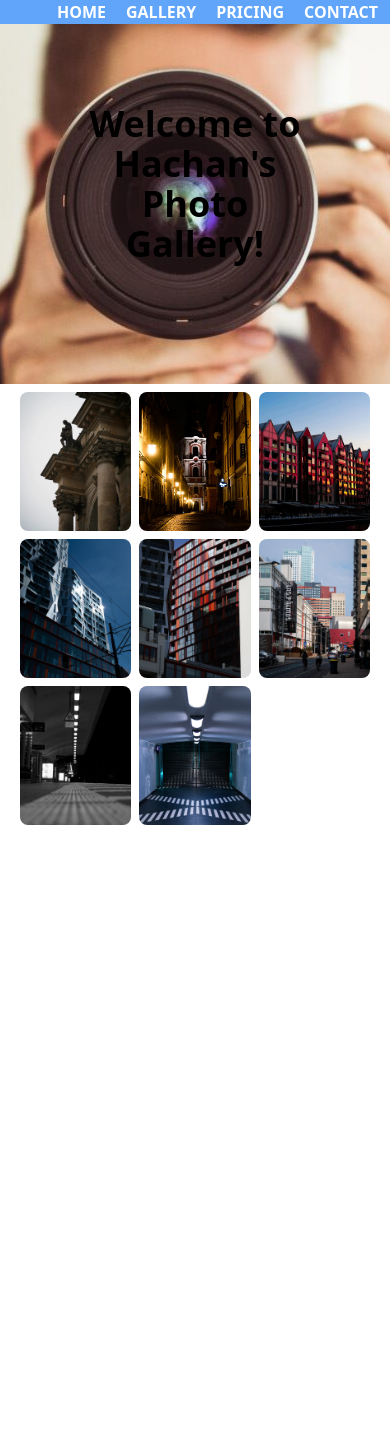
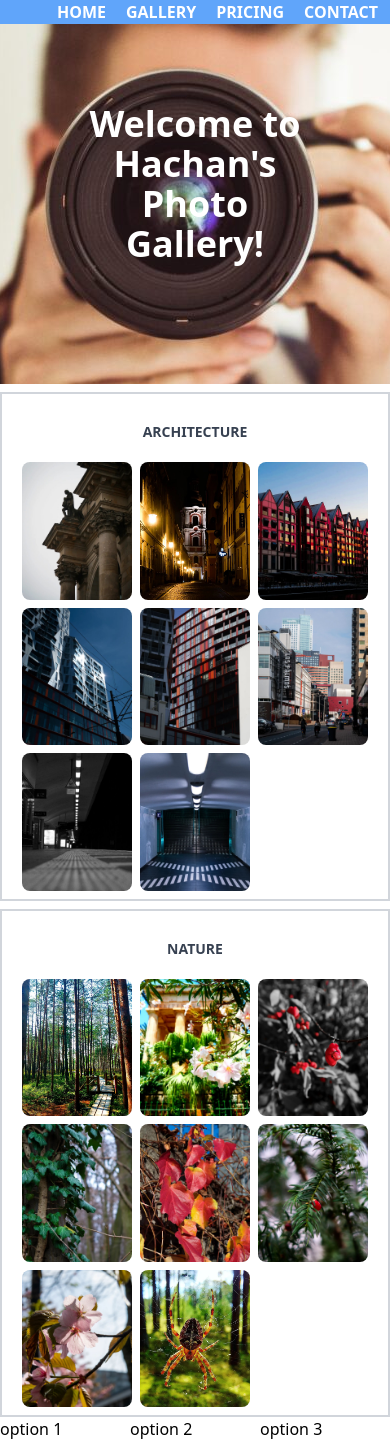
Before and after one commit to ionut1195/photo-gallery, a React (Create React App) app: page / in a window 390 px wide. Before the commit the page ends 844 px from the top, so only its background shows below. Built offline with nearby package versions, Linux system fonts and the light colour scheme.

Commit message:
added gallery sections

```diff
--- a/src/App.js
+++ b/src/App.js
@@ -1,16 +1,44 @@
-
 import Navbar from './components/Navbar';
 import Hero from './components/Hero';
 import Gallery from './components/Gallery';
-// import a1 from './photos/architecture/a1.webp'
+import Pricing from './components/Pricing';
+
+// import GalleryElement from './components/Gallery'
+import g1 from './photos/architecture/a1.webp'
+import g2 from './photos/architecture/a2.webp'
+import g3 from './photos/architecture/a3.webp'
+import g4 from './photos/architecture/a4.webp'
+import g5 from './photos/architecture/a5.webp'
+import g6 from './photos/architecture/a6.webp'
+import g7 from './photos/architecture/a7.webp'
+import g8 from './photos/architecture/a8.webp'
+
+import n1 from './photos/nature/n1.webp'
+import n2 from './photos/nature/n2.webp'
+import n3 from './photos/nature/n3.webp'
+import n4 from './photos/nature/n4.webp'
+import n5 from './photos/nature/n5.webp'
+import n6 from './photos/nature/n6.webp'
+import n7 from './photos/nature/n7.webp'
+import spider from './photos/nature/spider.webp'
+
+const architecture = [g1,g2,g3,g4,g5,g6,g7,g8]
+
+// const Arch = () => architecture.map(elem => <GalleryElement src={elem} />)
+const nature = [n1, n2, n3, n4, n5, n6, n7, spider]
+
 
 
 function App() {
   return (
 		<div>
 			<Navbar />
-			<Hero />
-			<Gallery section="architecture"/>
+			<Hero id='hero' />
+			<div id='gallery'>
+				<Gallery name="architecture" section={architecture}/>
+				<Gallery name="nature" section={nature}/>
+			</div>
+			<Pricing />
 		</div>
 
   );
--- a/src/components/Gallery.jsx
+++ b/src/components/Gallery.jsx
@@ -1,12 +1,4 @@
 import React from 'react';
-import g1 from '../photos/architecture/a1.webp'
-import g2 from '../photos/architecture/a2.webp'
-import g3 from '../photos/architecture/a3.webp'
-import g4 from '../photos/architecture/a4.webp'
-import g5 from '../photos/architecture/a5.webp'
-import g6 from '../photos/architecture/a6.webp'
-import g7 from '../photos/architecture/a7.webp'
-import g8 from '../photos/architecture/a8.webp'
 
 const GalleryElement = ({src}) => {
 	return (
@@ -18,20 +10,20 @@ const GalleryElement = ({src}) => {
 			</div>
 	)
 }
+const Els = ({sec}) => sec.map(elem => <GalleryElement src={elem} />)
 
-const Gallery = ({section}) => {
+
+const Gallery = ({name, section }) => {
 	return (
-		<section className="overflow-hidden text-gray-700" id={section}>
+		<section className="overflow-hidden text-gray-700 border-solid border-2
+		 border-gray-300 mt-2" id={name}>
+			<h2 className='font-bold transform uppercase text-center text-sm
+			sm:text-lg md:text-xl lg:text-2xl xl:text-3xl mt-4 p-3'>
+				{name}
+			</h2>
 			<div className="container px-5 py-2 mx-auto lg:pt-12 lg:px-32">
-				<div class="flex flex-wrap -m-1 md:-m-2">
-				<GalleryElement src={g1}/>
-				<GalleryElement src={g2}/>
-				<GalleryElement src={g3}/>
-				<GalleryElement src={g4}/>
-				<GalleryElement src={g5}/>
-				<GalleryElement src={g6}/>
-				<GalleryElement src={g7}/>
-				<GalleryElement src={g8}/>
+				<div className="flex flex-wrap -m-1 md:-m-2">
+					<Els sec={section}/>
 				</div>
 			</div>
 		</section>
--- a/src/components/Hero.jsx
+++ b/src/components/Hero.jsx
@@ -1,19 +1,18 @@
 import React from 'react'
-import a1 from '../photos/architecture/a1.webp'
 import background from '../photos/photographer.jpeg'
 
 
 
 function Hero() {
   return (
-	<div className="flex flex-col place-items-center h-1/2 bg-red-400 p-20 max-h-screen bg-no-repeat bg-center"
+	<div id='hero' className="flex flex-col place-items-center h-1/2 bg-red-400 p-20 max-h-screen bg-no-repeat bg-center"
 	style={{
 		backgroundImage: `url(${background})`
 	  }}>
-		<h1 className='text-center text-4xl font-bold sm:text-6xl  md:text-7xl lg:text-8xl xl:text-9xl pb-10'>
+		<h1 className='text-center text-4xl font-bold sm:text-6xl  md:text-7xl lg:text-8xl xl:text-9xl pb-10
+		text-white'>
 			Welcome to Hachan's Photo Gallery!
 		</h1>
-		{/* <img className='object-cover max-h-max' alt='random stuff' src={a1}/> */}
 	</div>
   )
 }
--- a/src/components/Navbar.jsx
+++ b/src/components/Navbar.jsx
@@ -3,7 +3,7 @@ import React from 'react';
 const NavElement = ({text}) => {
 	return (
 		<li className='hover:text-pink-200 ease-in-out duration-300 cursor-pointer'>
-			{text}
+			<a href={'#' + text}>{text}</a>
 		</li>
 	)
 }
--- /dev/null
+++ b/src/components/Pricing.jsx
@@ -0,0 +1,19 @@
+import React from 'react'
+
+export default function Pricing() {
+  return (
+    <section id='pricing'>
+        <div className='grid grid-cols-3'>
+            <div>
+                <h3>option 1</h3>
+            </div>
+            <div>
+                <h3>option 2</h3>
+            </div>
+            <div>
+                <h3>option 3</h3>
+            </div>
+        </div>
+    </section>
+  )
+}
```
